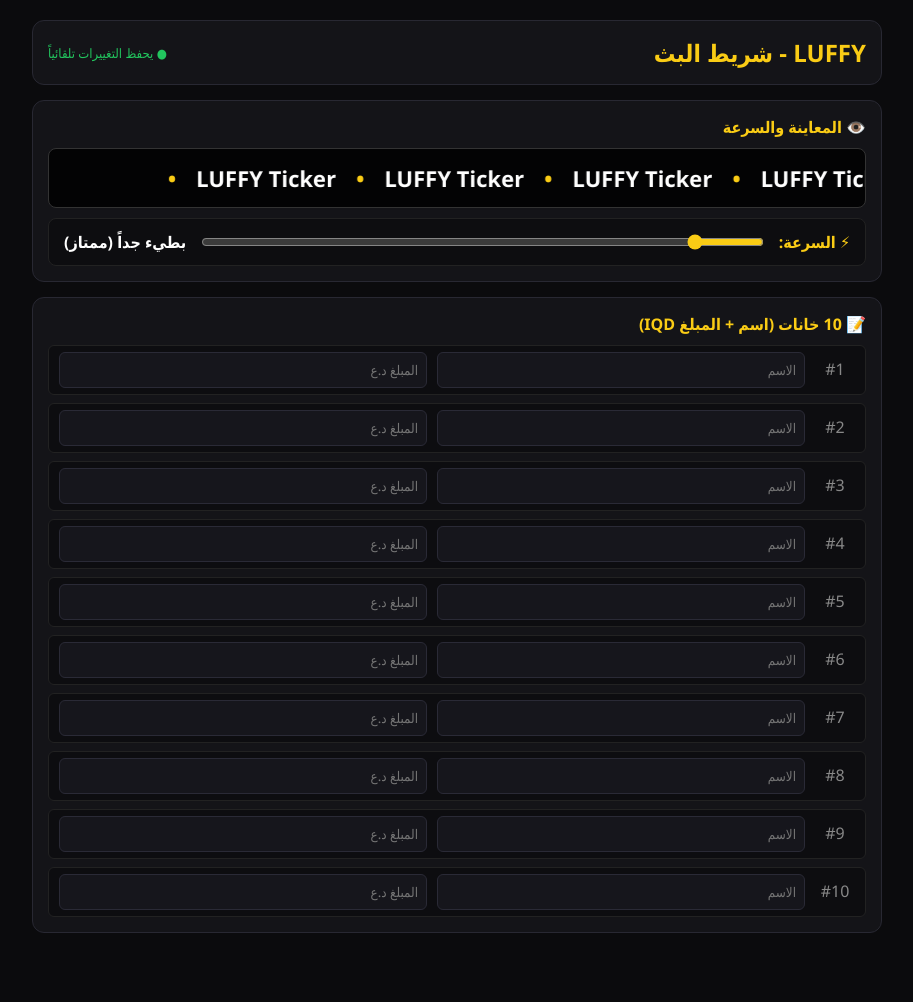
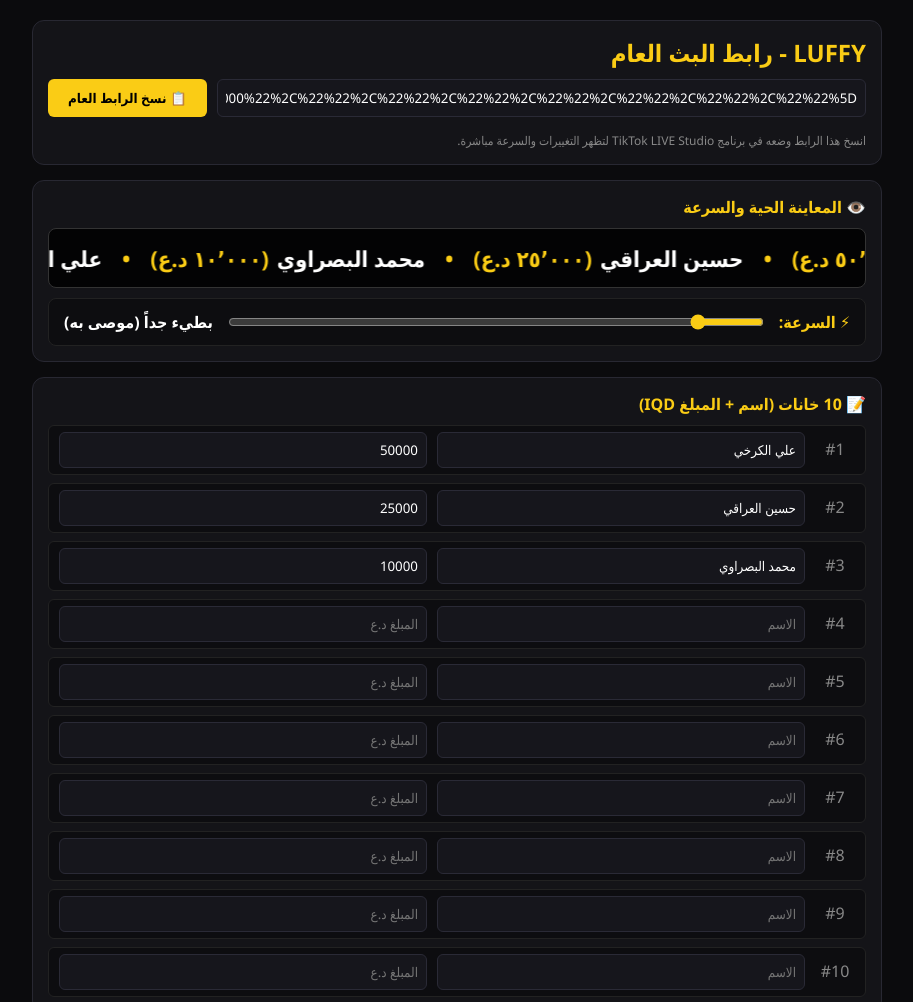
Before and after one commit to t-9no/LUFFY, a plain HTML site: page LUFFY.html in a window 1280 px wide. Shown: the top 1002 px of the page, without its empty margins (183-1096 px from the left). Before the commit the page ends 953 px from the top, so only its background shows below. Drawn offline with Linux system fonts and the light colour scheme.

Commit message:
Add public link feature and improve speed control UI
Updated the LUFFY HTML file to enhance the user interface with a public link feature and improved speed control display.

```diff
--- a/LUFFY.html
+++ b/LUFFY.html
@@ -25,7 +25,8 @@
 
         @keyframes marquee { 0% { transform: translateX(0); } 100% { transform: translateX(50%); } }
 
-        /* التحكم بالسرعة */
+        /* التحكم بالسرعة والرابط */
+        .url-box { display: flex; gap: 10px; margin-bottom: 15px; }
         .speed-control { display: flex; align-items: center; gap: 15px; background: #0d0d10; padding: 12px 15px; border-radius: 8px; border: 1px solid #222; margin-top: 10px; }
         .speed-control input[type="range"] { accent-color: #facc15; cursor: pointer; flex: 1; }
 
@@ -34,27 +35,33 @@
         .slot-row { display: grid; grid-template-columns: 40px 1fr 1fr; gap: 10px; background: #0d0d10; padding: 6px 10px; border-radius: 6px; border: 1px solid #222; }
         input[type="text"], input[type="number"] { background: #16161c; border: 1px solid #2a2a36; border-radius: 6px; padding: 8px; color: #fff; outline: none; width: 100%; }
         input:focus { border-color: #facc15; }
+
+        .btn-yellow { background: #facc15; color: #000; border: none; border-radius: 6px; padding: 10px 20px; font-weight: bold; cursor: pointer; white-space: nowrap; }
+        .btn-yellow:hover { background: #eab308; }
     </style>
 </head>
 <body>
 
 <div class="container" id="dashContainer">
-    <div class="card" style="display:flex; justify-content:space-between; align-items:center;">
-        <h2 style="color:#facc15;">LUFFY - شريط البث</h2>
-        <span style="color:#22c55e; font-size:13px;">● يحفظ التغييرات تلقائياً</span>
+    <div class="card">
+        <h2 style="color:#facc15; margin-bottom:10px;">LUFFY - رابط البث العام</h2>
+        <div class="url-box">
+            <input type="text" id="finalUrl" readonly value="توليد الرابط...">
+            <button class="btn-yellow" onclick="copyUrl()">📋 نسخ الرابط العام</button>
+        </div>
+        <p style="color:#888; font-size:12px;">انسخ هذا الرابط وضعه في برنامج TikTok LIVE Studio لتظهر التغييرات والسرعة مباشرة.</p>
     </div>
 
     <div class="card">
-        <div class="title">👁️ المعاينة والسرعة</div>
+        <div class="title">👁️ المعاينة الحية والسرعة</div>
         <div class="marquee-box">
             <div class="marquee-track" id="track"></div>
         </div>
 
-        <!-- شريط تحديد السرعة -->
         <div class="speed-control">
             <label style="color:#facc15; font-weight:bold;">⚡ السرعة:</label>
             <input type="range" id="speedRange" min="1" max="10" value="2" oninput="updateAll()">
-            <span id="speedValue" style="color:#fff; font-weight:bold; min-width:80px;">بطيء جداً</span>
+            <span id="speedValue" style="color:#fff; font-weight:bold; min-width:100px;">بطيء جداً</span>
         </div>
     </div>
 
@@ -76,29 +83,28 @@
         box.innerHTML = '<div class="marquee-track" id="trackOverlay"></div>';
         document.body.appendChild(box);
 
-        // تطبيق السرعة من الرابط أو الحفظ
-        const customSpeed = urlParams.get('speed') || localStorage.getItem('luffy_speed') || 2;
-        applySpeed(customSpeed);
-        loadData();
+        // قراءة البيانات المباشرة من الرابط العام
+        const speed = urlParams.get('sp') || 2;
+        const names = JSON.parse(urlParams.get('n') || "[]");
+        const amounts = JSON.parse(urlParams.get('a') || "[]");
+
+        applySpeed(speed);
+        render(names, amounts, 'trackOverlay');
     } else {
         init();
     }
 
     function init() {
         const slots = document.getElementById('slots');
-        const savedSlots = JSON.parse(localStorage.getItem('luffy_slots')) || [];
-        const savedSpeed = localStorage.getItem('luffy_speed') || 2;
-
-        document.getElementById('speedRange').value = savedSpeed;
+        const defaultNames = ["علي الكرخي", "حسين العراقي", "محمد البصراوي"];
+        const defaultAmounts = ["50000", "25000", "10000"];
 
         for (let i = 0; i < 10; i++) {
-            const name = savedSlots[i] ? savedSlots[i].name : '';
-            const amount = savedSlots[i] ? savedSlots[i].amount : '';
             slots.innerHTML += `
                 <div class="slot-row">
                     <div style="color:#888; text-align:center; line-height:35px;">#${i+1}</div>
-                    <input type="text" placeholder="الاسم" class="s-name" value="${name}" oninput="updateAll()">
-                    <input type="number" placeholder="المبلغ د.ع" class="s-amount" value="${amount}" oninput="updateAll()">
+                    <input type="text" placeholder="الاسم" class="s-name" value="${defaultNames[i] || ''}" oninput="updateAll()">
+                    <input type="number" placeholder="المبلغ د.ع" class="s-amount" value="${defaultAmounts[i] || ''}" oninput="updateAll()">
                 </div>
             `;
         }
@@ -106,13 +112,12 @@
     }
 
     function applySpeed(val) {
-        // تحويل القيمة إلى ثوانٍ (1 = 60 ثانية بطيء جداً، 10 = 10 ثواني سريع)
         const seconds = 65 - (val * 5.5);
         document.documentElement.style.setProperty('--speed', `${seconds}s`);
 
         const txt = document.getElementById('speedValue');
         if (txt) {
-            if (val <= 2) txt.innerText = "بطيء جداً (ممتاز)";
+            if (val <= 2) txt.innerText = "بطيء جداً (موصى به)";
             else if (val <= 5) txt.innerText = "متوسط";
             else txt.innerText = "سريع";
         }
@@ -127,11 +132,15 @@
 
         render(names, amounts, 'track');
 
-        // حفظ تلقائي
-        let slotsData = [];
-        for(let i=0; i<10; i++) slotsData.push({ name: names[i], amount: amounts[i] });
-        localStorage.setItem('luffy_slots', JSON.stringify(slotsData));
-        localStorage.setItem('luffy_speed', val);
+        // بناء الرابط الشامل العام
+        const p = new URLSearchParams();
+        p.set('mode', 'overlay');
+        p.set('sp', val);
+        p.set('n', JSON.stringify(names));
+        p.set('a', JSON.stringify(amounts));
+
+        const fullUrl = window.location.origin + window.location.pathname + '?' + p.toString();
+        document.getElementById('finalUrl').value = fullUrl;
     }
 
     function render(names, amounts, id) {
@@ -149,9 +158,11 @@
         }
     }
 
-    function loadData() {
-        const savedSlots = JSON.parse(localStorage.getItem('luffy_slots')) || [];
-        render(savedSlots.map(s => s.name), savedSlots.map(s => s.amount), 'trackOverlay');
+    function copyUrl() {
+        const urlInput = document.getElementById('finalUrl');
+        urlInput.select();
+        navigator.clipboard.writeText(urlInput.value);
+        alert('تم نسخ الرابط العام الشامل بنجاح!');
     }
 </script>
 </body>
```
